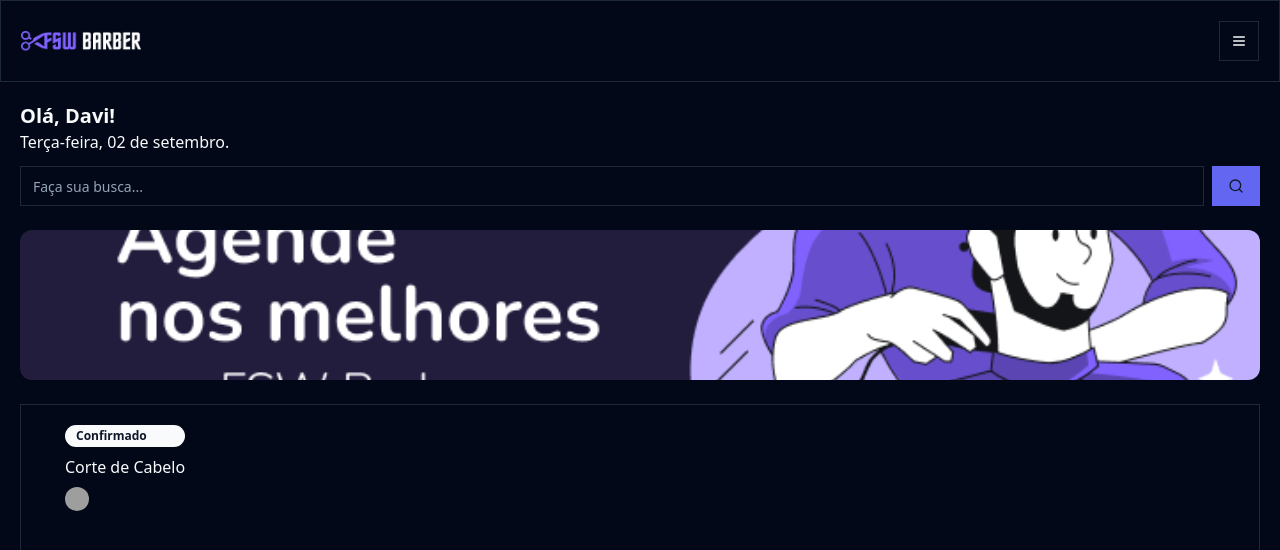
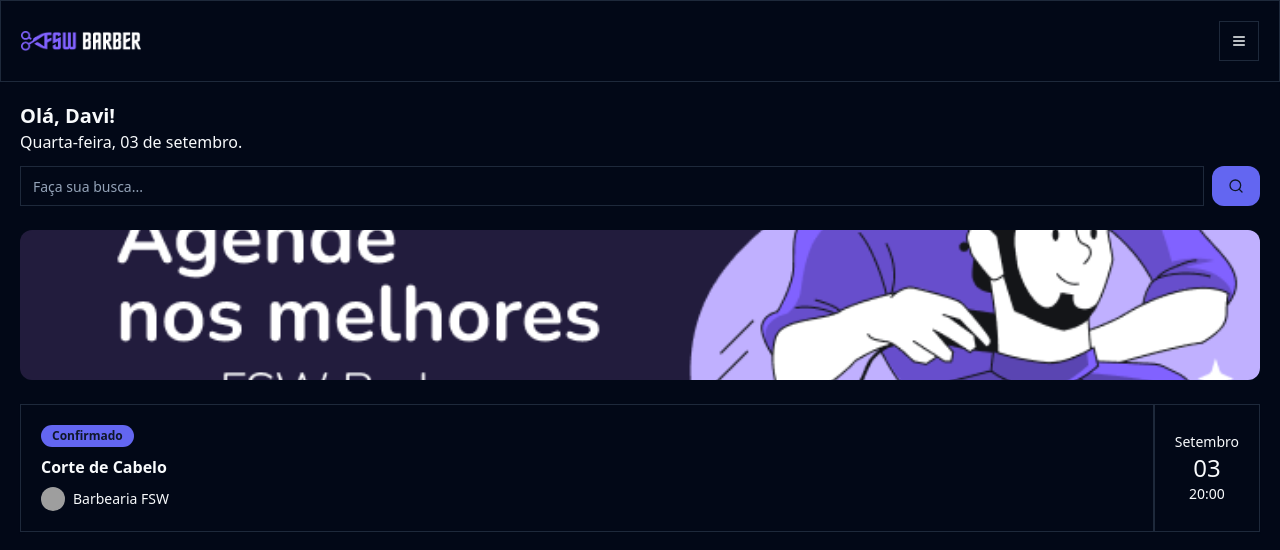
Before and after one commit to DaviMarques-16/barbershopfullstack, a Next.js app: page / in a window 1280 px wide. Shown: the top 550 px of the page. Built offline with nearby package versions, Linux system fonts and the light colour scheme; grey boxes are pictures that could not be loaded.

Commit message:
feat: add item de agendamento

```diff
--- a/app/page.tsx
+++ b/app/page.tsx
@@ -19,12 +19,12 @@
 
       <div className="p-5">
         <h2 className="text-xl font-bold">Olá, Davi!</h2>
-        <p>Terça-feira, 02 de setembro.</p>
+        <p>Quarta-feira, 03 de setembro.</p>
 
 {/*BUSCA*/}
         <div className="mt-3 flex items-center gap-2">
           <Input placeholder="Faça sua busca..." />
-          <Button className="bg-indigo-500">
+          <Button className="bg-indigo-500 rounded-xl">
             <SearchIcon />
           </Button>
         </div>
@@ -40,18 +40,25 @@
 {/*AGENDAMENTO*/}
 
         <Card className="mt-6">
-            <CardContent className="flex">
+            <CardContent className="flex justify-between p-0">
                 {/* DIV LEFT */}
                 <div className="flex flex-col gap-2 py-5 pl-5">
-                    <Badge>Confirmado</Badge>
-                    <h3>Corte de Cabelo</h3>
+                    <Badge className="bg-indigo-500 w-fit">Confirmado</Badge>
+                    <h3 className="font-bold">Corte de Cabelo</h3>
 
                      <div className="flex items-center gap-2">
                         <Avatar className="h-6 w-6 rounded-xl">
                             <AvatarImage
                                 src="https://utfs.io/f/c97a2dc9-cf62-468b-a851-bfd2bdde775f-16p.png" />
                             </Avatar>
+                            <p className="text-sm">Barbearia FSW</p>
                       </div>
+                </div>
+                {/* DIV RIGHT */}
+                <div className="flex flex-col items-center justify-center px-5 border-l-2 solid">
+                  <p className="text-sm">Setembro</p>
+                  <p className="text-2xl">03</p>
+                  <p className="text-sm">20:00</p>
                 </div>
             </CardContent>
         </Card>
```
